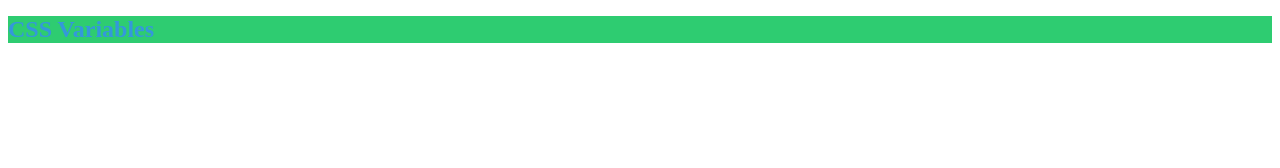
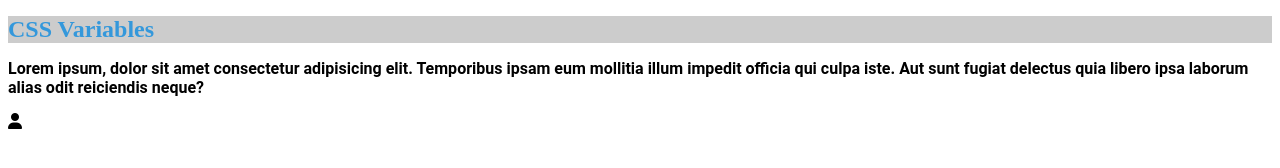
Before and after one commit to Ruma303/css-variables, a plain HTML site: page index.html in a window 1280 px wide. Drawn offline with Linux system fonts and the light colour scheme.

Commit message:
Font Awesome ok

```diff
--- a/index.html
+++ b/index.html
@@ -1,13 +1,31 @@
 <!DOCTYPE html>
 <html lang="en">
+
 <head>
     <meta charset="UTF-8">
     <meta name="viewport" content="width=device-width, initial-scale=1.0">
     <title>Live coding: css-variables</title>
+    <!-- Google Fonts link -->
+    <!--    <link rel="preconnect" href="https://fonts.googleapis.com">
+    <link rel="preconnect" href="https://fonts.gstatic.com" crossorigin>
+    <link href="https://fonts.googleapis.com/css2?family=Roboto:wght@100&display=swap" rel="stylesheet">-->
+    <!-- Google Fonts @import -->
+   <!--  <style>
+        @import url('https://fonts.googleapis.com/css2?family=Roboto:wght@100&display=swap');
+    </style> -->
+    <!-- Font Awesome -->
+    <link rel="stylesheet" href="https://cdnjs.cloudflare.com/ajax/libs/font-awesome/6.4.0/css/all.min.css" integrity="sha512-iecdLmaskl7CVkqkXNQ/ZH/XLlvWZOJyj7Yy7tcenmpD1ypASozpmT/E0iPtmFIB46ZmdtAc9eNBvH0H/ZpiBw==" crossorigin="anonymous" referrerpolicy="no-referrer" />
+
+
+    <!-- CSS personalizzato -->
     <link rel="stylesheet" href="style.css">
 </head>
+
 <body>
     <h1>CSS Variables</h1>
+    <p>Lorem ipsum, dolor sit amet consectetur adipisicing elit. Temporibus ipsam eum mollitia illum impedit officia qui
+        culpa iste. Aut sunt fugiat delectus quia libero ipsa laborum alias odit reiciendis neque?</p>
+    <i class="fa-solid fa-user user"></i>
+</body>
 
-</body>
 </html>
--- a/style.css
+++ b/style.css
@@ -3,7 +3,7 @@
 /* Definizione variabili */
 :root {
   --colore-primario: #3498db;
-  --colore-secondario: #2ecc71;
+  --colore-secondario: #ccc;
   --font-base: 16px;
 }
 
@@ -13,3 +13,46 @@ h1 {
   font-size: calc(var(--font-base) * 1.5);
   background-color: var(--colore-secondario, #3498db);
 }
+
+p {
+  font-family: "Roboto", sans-serif;
+  font-weight: 700;
+}
+
+/* font-family: Arial, sans-serif; */
+
+/* @font-face {
+  font-family: "MioFontPersonalizzato";
+  src: url("MioFontPersonalizzato.woff2") format("woff2"),
+    url("MioFontPersonalizzato.woff") format("woff");
+  font-weight: 400;
+  font-style: normal;
+} */
+
+/*% Caratteri Speciali */
+
+/* h1::after {
+  content: "Copyright \00A9 2023";
+} */
+/* p::before {
+  content: "Virgolette aggiunte: \" e anche backslash aggiunto \\. ";
+} */
+
+
+/* % Font Awesome */
+/*
+i {
+    color: red;
+    transform: rotate(45deg);
+} */
+/*
+.fa-solid.fa-user {
+    color: red;
+    transform: rotate(45deg);
+} */
+
+/*
+.user {
+    color: red;
+    transform: rotate(45deg);
+} */
```
